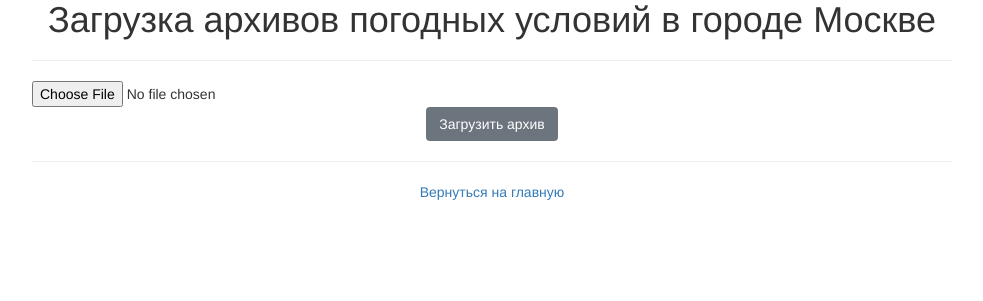
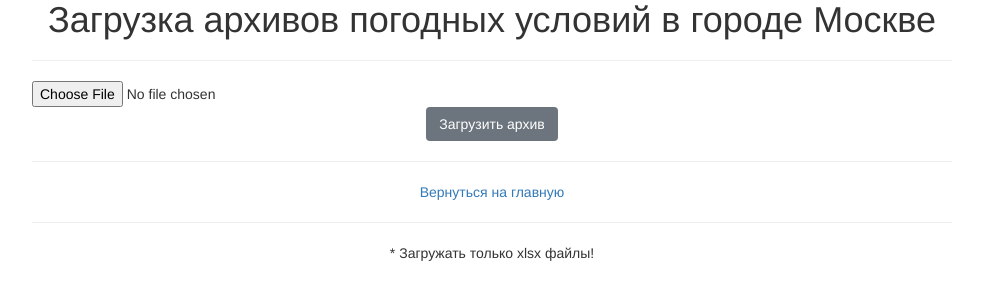
Before and after one commit to 13Fire13nyu/WeatherApp, a Django app: page /download/ in a window 1280 px wide. Shown: the part 141-442 px from the top of the page, without its empty margins (148-1131 px from the left). Run offline with Django 3.2, Linux system fonts and the light colour scheme; some libraries are stand-ins or nearby versions.

Commit message:
Обновление проекта #2

```diff
--- a/WeatherApp/weather/templates/weather/download.html
+++ b/WeatherApp/weather/templates/weather/download.html
@@ -12,7 +12,9 @@
 			</form>
 			<hr>
 			<p><a href="{% url '' %}">Вернуться на главную</a></p>
-
+			<hr>
+			<p>* Загружать только xlsx файлы!</p>
 		</div>
 	</div>
+
 {% endblock content %}
```
Also changed, not shown: 4 other files.
